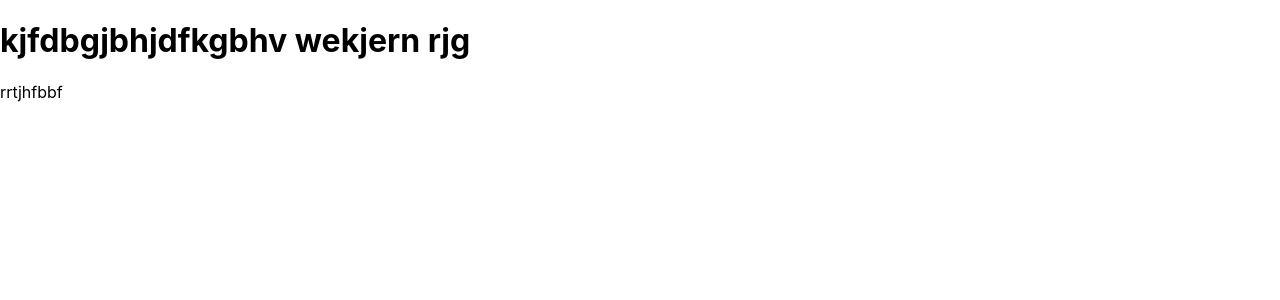
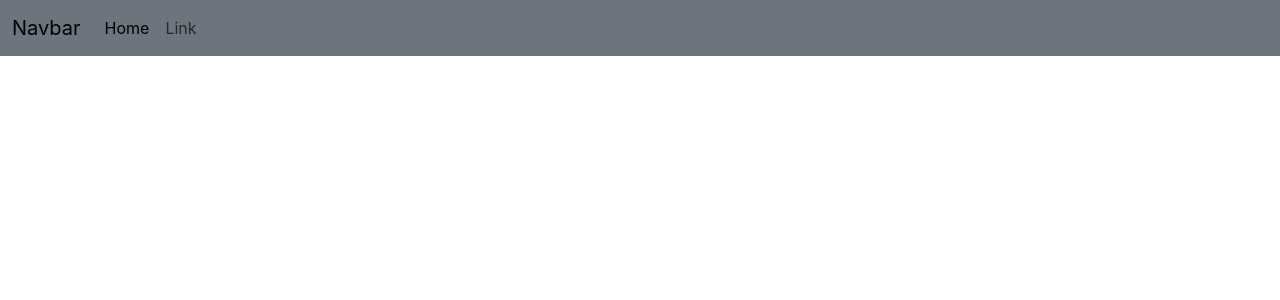
Before and after one commit to nitesh32/nit_folio, a React (Create React App) app: page / in a window 1280 px wide. Shown: the top 300 px of the page. Built offline with nearby package versions, Linux system fonts and the light colour scheme.

Commit message:
added nav bar

```diff
--- a/public/index.html
+++ b/public/index.html
@@ -15,6 +15,10 @@
       user's mobile device or desktop. See https://developers.google.com/web/fundamentals/web-app-manifest/
     -->
     <link rel="manifest" href="%PUBLIC_URL%/manifest.json" />
+
+    <link href="https://cdn.jsdelivr.net/npm/bootstrap@5.3.0/dist/css/bootstrap.min.css" rel="stylesheet" integrity="sha384-9ndCyUaIbzAi2FUVXJi0CjmCapSmO7SnpJef0486qhLnuZ2cdeRhO02iuK6FUUVM" crossorigin="anonymous">
+
+
     <!--
       Notice the use of %PUBLIC_URL% in the tags above.
       It will be replaced with the URL of the `public` folder during the build.
@@ -39,5 +43,6 @@
       To begin the development, run `npm start` or `yarn start`.
       To create a production bundle, use `npm run build` or `yarn build`.
     -->
+    <script src="https://cdn.jsdelivr.net/npm/bootstrap@5.3.0/dist/js/bootstrap.bundle.min.js" integrity="sha384-geWF76RCwLtnZ8qwWowPQNguL3RmwHVBC9FhGdlKrxdiJJigb/j/68SIy3Te4Bkz" crossorigin="anonymous"></script>
   </body>
 </html>
--- a/src/App.js
+++ b/src/App.js
@@ -1,14 +1,10 @@
-import logo from './logo.svg';
 import './App.css';
+import Bar from './components/Bar';
 
 function App() {
   return (
     <>
-    <h1>kjfdbgjbhjdfkgbhv
-      wekjern
-      rjg
-    </h1>
-    <p>rrtjhfbbf</p>
+    <Bar/>
     </>
   );
 }
--- /dev/null
+++ b/src/components/Bar.js
@@ -0,0 +1,38 @@
+import React from "react";
+
+export default function bar() {
+  return (
+    <nav className="navbar navbar-expand-lg bg-secondary ">
+      <div className="container-fluid">
+        <a className="navbar-brand" href="/">
+          Navbar
+        </a>
+        <button
+          className="navbar-toggler"
+          type="button"
+          data-bs-toggle="collapse"
+          data-bs-target="/navbarSupportedContent"
+          aria-controls="navbarSupportedContent"
+          aria-expanded="false"
+          aria-label="Toggle navigation"
+        >
+          <span className="navbar-toggler-icon"></span>
+        </button>
+        <div className="collapse navbar-collapse" id="navbarSupportedContent">
+          <ul className="navbar-nav me-auto mb-2 mb-lg-0">
+            <li className="nav-item">
+              <a className="nav-link active" aria-current="page" href="/">
+                Home
+              </a>
+            </li>
+            <li className="nav-item">
+              <a className="nav-link" href="/">
+                Link
+              </a>
+            </li>
+          </ul>
+        </div>
+      </div>
+    </nav>
+  );
+}
```
